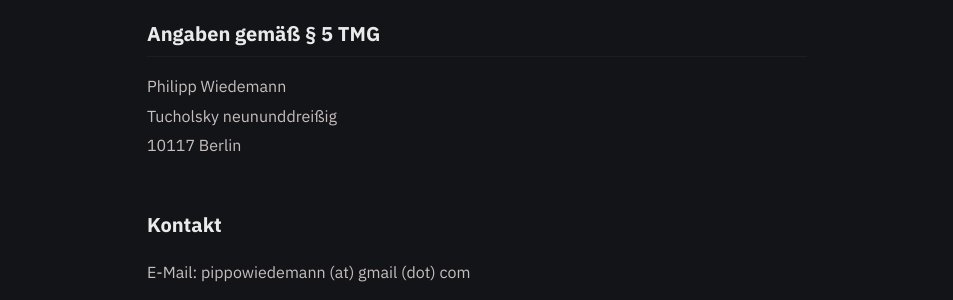
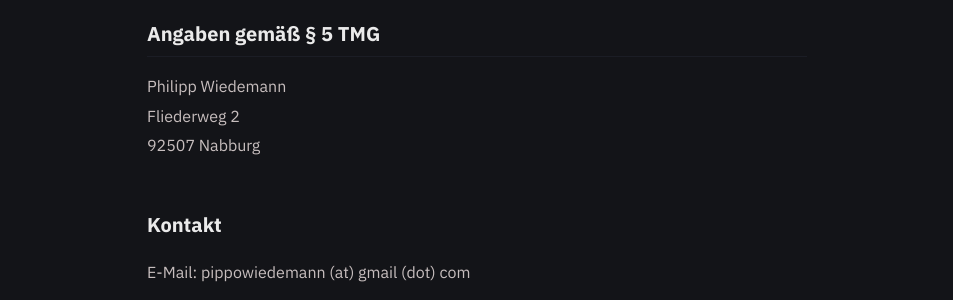
Before and after one commit to pippowie/pippowie.github.io, a Jekyll site: the page built from imprint.md, in a window 1280 px wide. Shown: the part 301-601 px from the top of the page, without its empty margins (163-1116 px from the left). Built offline with Jekyll 4.4.1, drawn with Linux system fonts in a browser that asks for light colours.

Commit message:
update info

```diff
--- a/imprint.md
+++ b/imprint.md
@@ -9,8 +9,8 @@ comments: false
 ### Angaben gemäß § 5 TMG
 
 Philipp Wiedemann\
-Tucholsky neununddreißig\
-10117 Berlin
+Fliederweg 2\
+92507 Nabburg
 
 #### Kontakt
 
```
